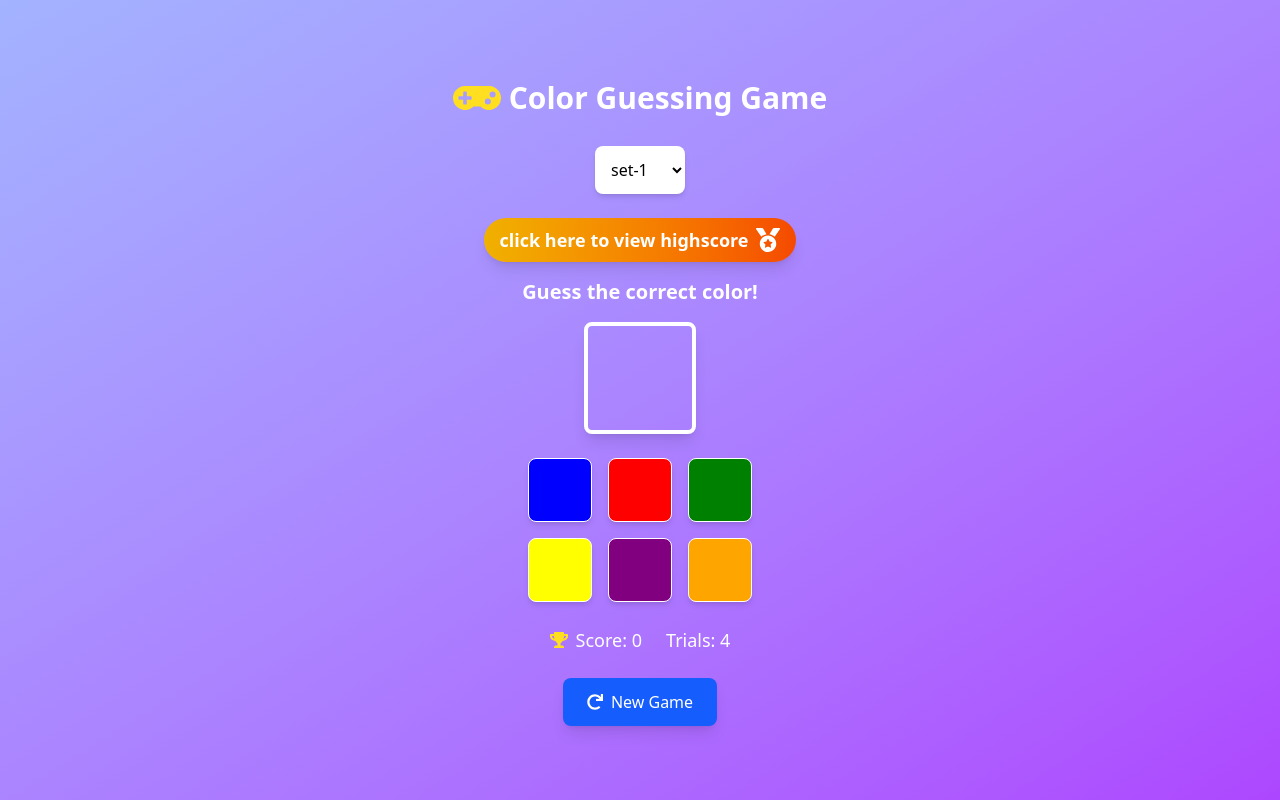
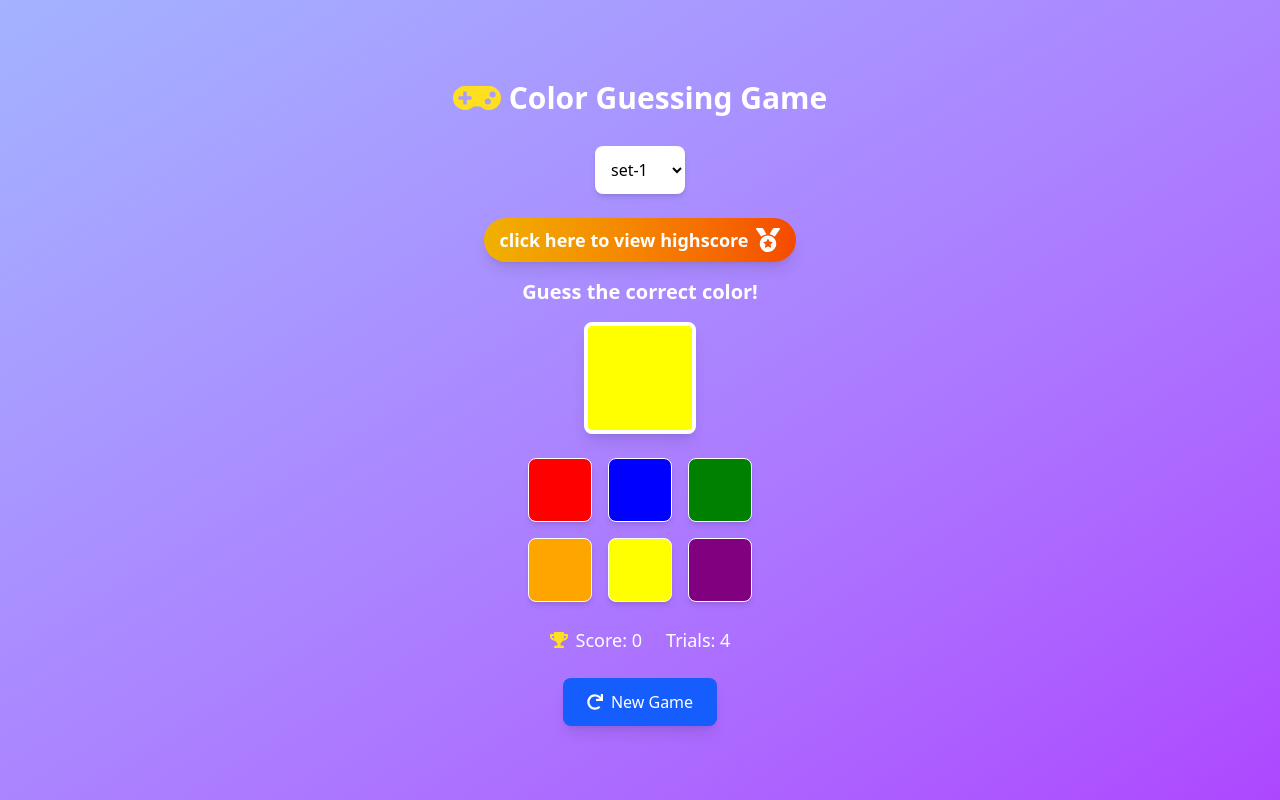
Before and after one commit to Oyasikelly/color-game, a React (Vite) app: page / in a window 1280 px wide. Built offline with nearby package versions, Linux system fonts and the light colour scheme.

Commit message:
Update App.jsx

```diff
--- a/src/App.jsx
+++ b/src/App.jsx
@@ -105,12 +105,17 @@ export default function ColorGame() {
     }
   }, [selected]); // Runs when "selected" changes
 
+  //Getting a random index
+  const randomIndex = Math.floor(Math.random() * shuffled.length);
+
   const [open, setOpen] = useState(false);
   const [message, setMessage] = useState("Guess the correct color!");
   const [score, setScore] = useState(0);
   const [correct, setCorrect] = useState(false);
   const [clickCount, setClickCount] = useState(4);
-
+  const [colorClicked, setColorClicked] = useState(
+    (c) => shuffled[randomIndex]
+  );
   const trails = 4;
 
   function handTrails(color) {
@@ -147,6 +152,7 @@ export default function ColorGame() {
   };
 
   const resetGame = () => {
+    setColorClicked(shuffled[randomIndex]);
     setClickCount(trails);
     setScore(0);
     setCorrect(false);
@@ -183,6 +189,11 @@ export default function ColorGame() {
       localStorage.setItem("colorSets", JSON.stringify(updatedColorSets));
     }
   }, [score, selected]);
+
+  //sets the target color  when handleColorSet changes
+  useEffect(() => {
+    setColorClicked(shuffled[randomIndex]);
+  }, [handleColorSet]);
 
   function toggleHighScore() {
     setOpen(!open);
@@ -248,7 +259,7 @@ export default function ColorGame() {
         {/* Target Color Box */}
         <motion.div
           className="w-28 h-28 rounded-lg shadow-lg mb-6 border-4 border-white"
-          style={{ backgroundColor: correct ? targetColor : "transparent" }}
+          style={{ backgroundColor: correct ? targetColor : colorClicked }}
           data-testid="colorBox"
           animate={{ rotate: [0, 10, -10, 0] }}
           transition={{ duration: 0.5 }}
```
